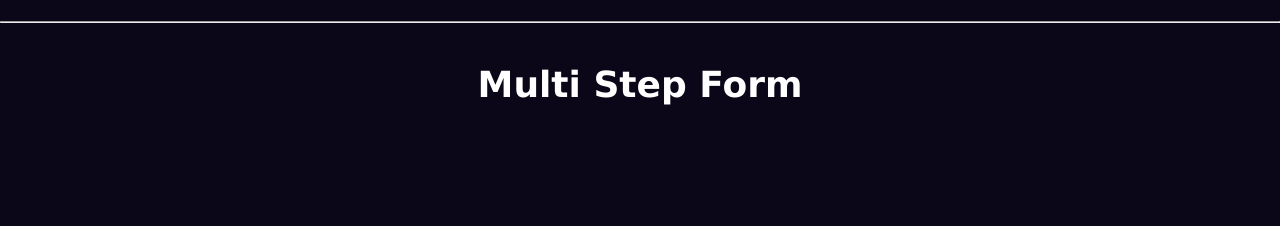
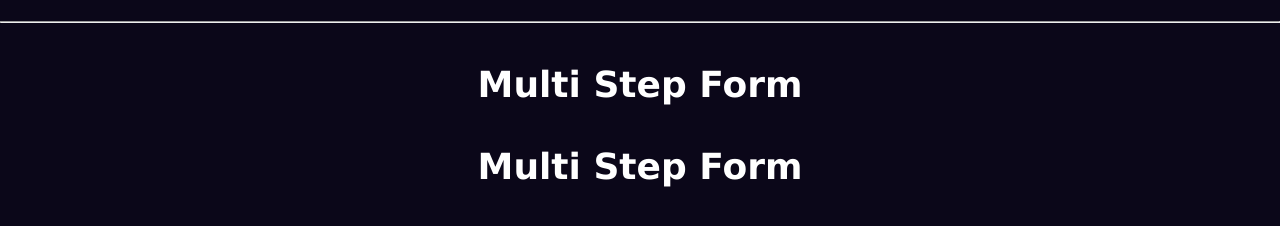
Before and after one commit to bobcmoreno/multi-step-form, a plain HTML site: page src/Index.html in a window 1280 px wide. Drawn offline with Linux system fonts and the light colour scheme.

Commit message:
Continuidade da Criação da Página Inicial

```diff
--- a/src/Index.html
+++ b/src/Index.html
@@ -13,6 +13,7 @@
 			<div class="Multi Step Form">
                 <hr>
 				<h2><br>Multi Step Form</h2>
+				<h2><br>Multi Step Form</h2>
 			</div>
 		</header>
     </body>
```
